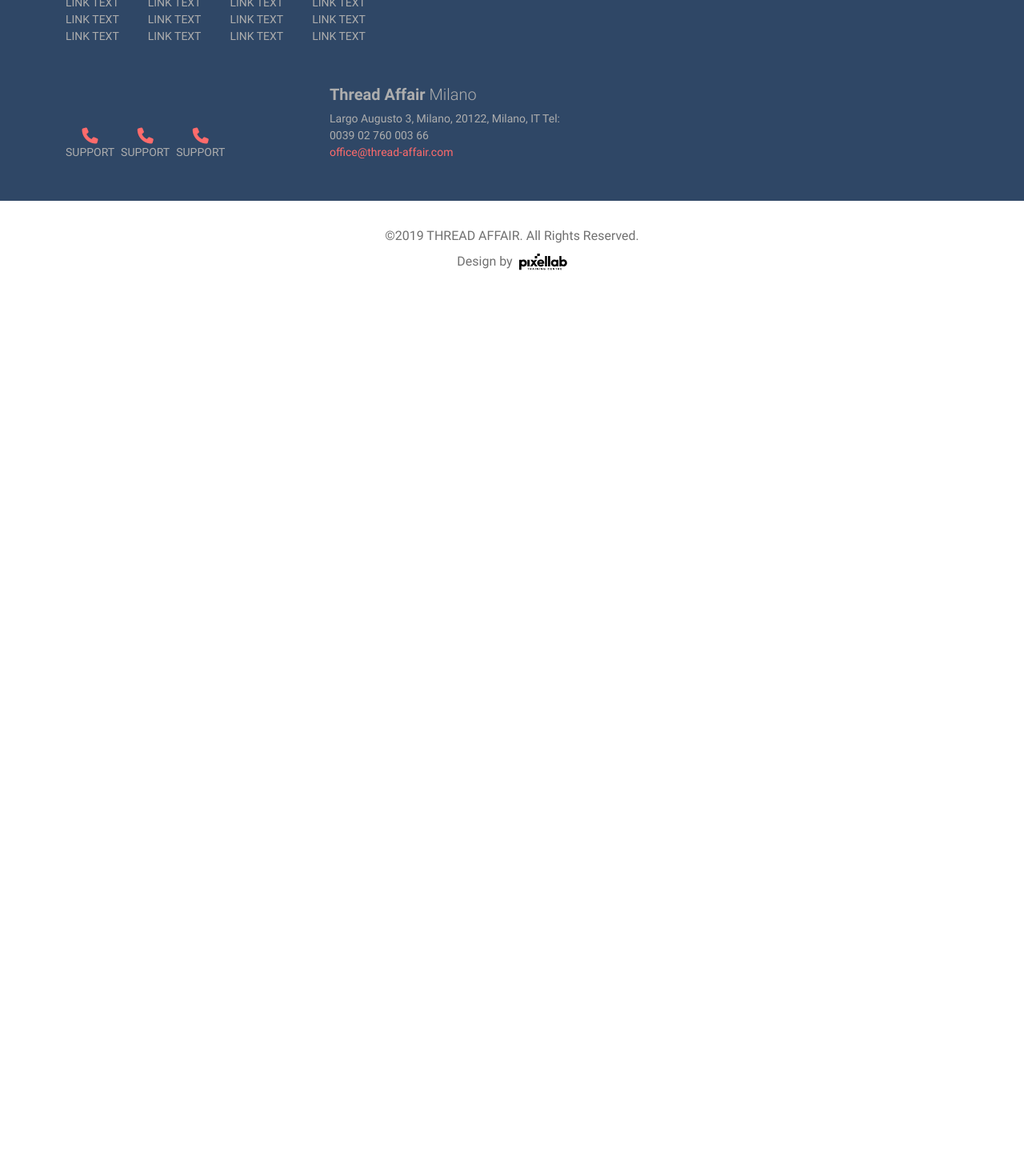
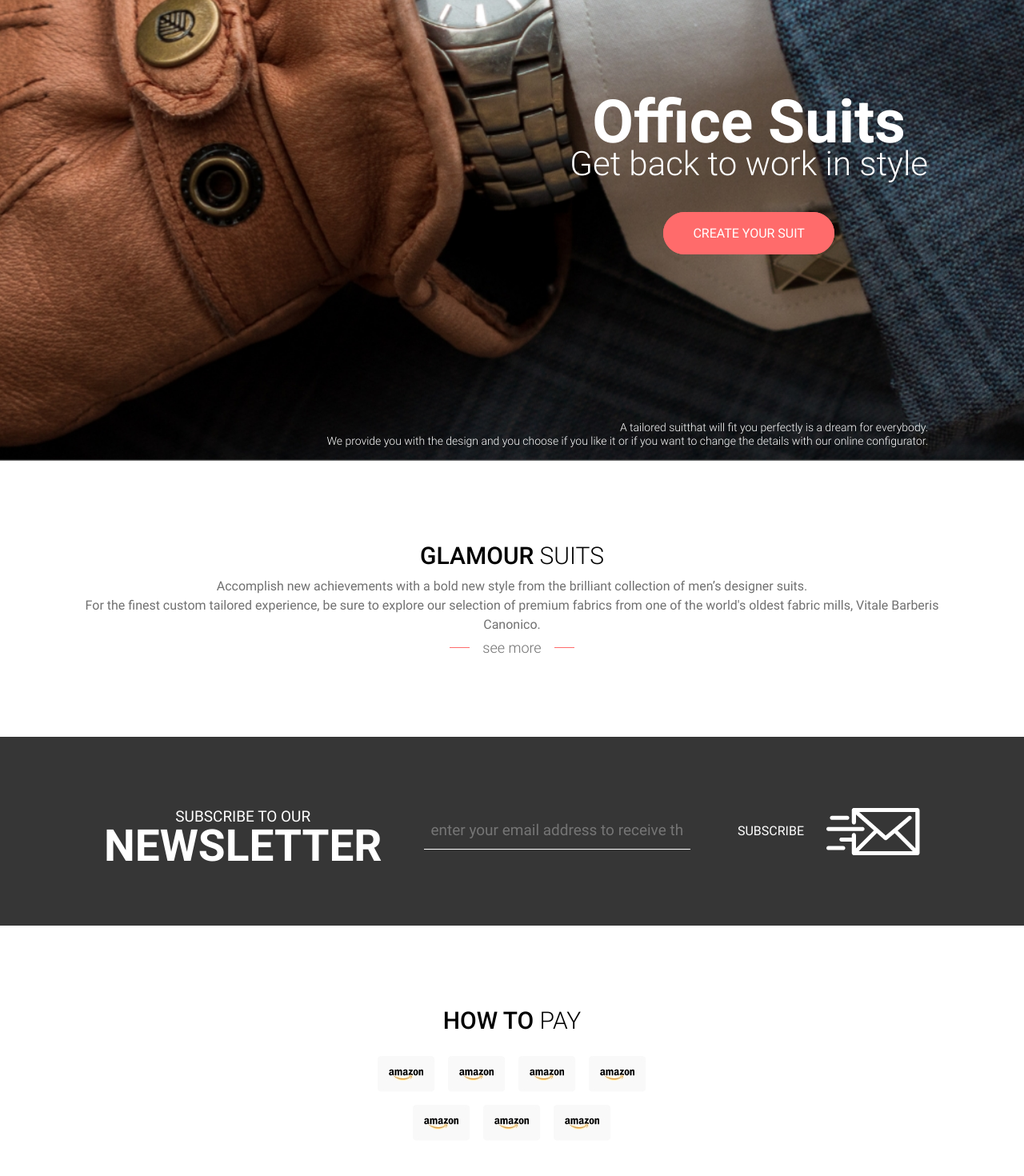
Before and after one commit to TroneciAndrei/nyc-thread-affair, a Next.js app: page / in a window 1280 px wide. Shown: the part 480-1950 px from the top of the page at 80% size. Before the commit the page ends 835 px from the top, so only its background shows below. Built offline with nearby package versions, Linux system fonts and the light colour scheme.

Commit message:
Thread Affair main start

```diff
--- a/components/header.jsx
+++ b/components/header.jsx
@@ -23,13 +23,13 @@
           <ul>
             <li>
               <a href="" title="Menu">
-            <i class="fa-solid fa-bars"></i>
+                <i className="fa-solid fa-bars"></i>
               </a>
             </li>
 
             <li>
               <a href="" title="Search">
-            <i class="fa-solid fa-magnifying-glass"></i>
+                <i className="fa-solid fa-magnifying-glass"></i>
               </a>
             </li>
           </ul>
--- /dev/null
+++ b/components/homepage/home-newsletter.jsx
@@ -0,0 +1,23 @@
+export default function HomeNewsletter() {
+  return (
+    <section className="home-newsletter">
+      <form className="container">
+        <label htmlFor="newsletterEmail">
+          Subscribe to our <span>newsletter</span>
+        </label>
+
+        <input
+          type="email"
+          placeholder="enter your email address to receive the latest newsletter"
+          id="newsletterEmail"
+          name="newsletterEmail"
+          required
+        />
+
+        <button type="submit" title="Subscribe">
+          Subscribe
+        </button>
+      </form>
+    </section>
+  );
+}
--- a/components/main.jsx
+++ b/components/main.jsx
@@ -1,3 +1,108 @@
+import HomeNewsletter from './homepage/home-newsletter';
+
 export default function Main() {
-  return (<main>m</main>);
+  return (
+    <main className="content">
+      <header className="content-header">
+        <div className="banner-main">
+          <div className="banner-main-inner container">
+            <div className="banner-info">
+              <h1>Office Suits</h1>
+              <h2>Get back to work in style</h2>
+
+              <a
+                href=""
+                title="Create your suit"
+                className="button button-large"
+              >
+                Create your suit
+              </a>
+            </div>
+
+            <div className="banner-copy">
+              <p>
+                <span>A tailored suit</span>
+                that will fit you perfectly is a dream for everybody.
+              </p>
+
+              <p className="d-none d-lg-block">
+                We provide you with the design and you choose if you like it or
+                if you want to change the details with our online configurator.
+              </p>
+            </div>
+          </div>
+        </div>
+      </header>
+
+      <section className="content-main">
+        <section className="home-catalog-preview container">
+          <header>
+            <h1 className="section-title">
+              <span>Glamour</span> Suits
+            </h1>
+
+            <p>
+              Accomplish new achievements with a bold new style from the
+              brilliant collection of men’s designer suits.
+            </p>
+            <p>
+              For the finest custom tailored experience, be sure to explore our
+              selection of premium fabrics from one of the world's oldest fabric
+              mills, Vitale Barberis Canonico.
+            </p>
+          </header>
+
+          <section className="product-tiles">
+            {/* insert product-tile */}
+          </section>
+
+          <footer>
+            <a href="" title="See more" className="catalog-preview-cta">
+              see more
+            </a>
+          </footer>
+        </section>
+
+        <HomeNewsletter></HomeNewsletter>
+
+        <section className="home-payment container">
+          <header>
+            <h1 className="section-title">
+              <span>How to</span> Pay
+            </h1>
+          </header>
+
+          <ul>
+            <li>
+              <img src="/images/payment/amazon.jpg" alt="Amazon Logo" />
+            </li>
+
+            <li>
+              <img src="/images/payment/amazon.jpg" alt="Amazon Logo" />
+            </li>
+
+            <li>
+              <img src="/images/payment/amazon.jpg" alt="Amazon Logo" />
+            </li>
+
+            <li>
+              <img src="/images/payment/amazon.jpg" alt="Amazon Logo" />
+            </li>
+
+            <li>
+              <img src="/images/payment/amazon.jpg" alt="Amazon Logo" />
+            </li>
+
+            <li>
+              <img src="/images/payment/amazon.jpg" alt="Amazon Logo" />
+            </li>
+
+            <li>
+              <img src="/images/payment/amazon.jpg" alt="Amazon Logo" />
+            </li>
+          </ul>
+        </section>
+      </section>
+    </main>
+  );
 }
--- a/styles/_variables.scss
+++ b/styles/_variables.scss
@@ -1,5 +1,5 @@
 $brand-primary: #ff6b6b;
-$brand-secondary: #2f4766;
+$brand-secondary: #1b1927;
 
 // grays
 $gray-primary: #707070;
--- /dev/null
+++ b/styles/homepage/_banner-main.scss
@@ -0,0 +1,79 @@
+.banner-main {
+  background: $gray-secondary url('/images/banners/banner-02.jpg') no-repeat
+    center center / cover;
+  height: 716px;
+  color: $white;
+  text-align: center;
+
+  .banner-main-inner {
+    display: flex;
+    flex-direction: column;
+    justify-content: flex-end;
+    align-items: center;
+    height: inherit;
+
+    @include media-breakpoint-up(lg) {
+      align-items: flex-end;
+      justify-content: center;
+      padding-right: 50px;
+      position: relative;
+    }
+
+    .banner-info {
+      h1 {
+        font-size: 50px;
+        font-weight: bold;
+        line-height: 33px;
+
+        @include media-breakpoint-up(lg) {
+          font-size: 75px;
+          line-height: 40px;
+        }
+      }
+
+      h2 {
+        font-size: 27px;
+        font-weight: 300;
+        margin-bottom: 50px;
+
+        @include media-breakpoint-up(lg) {
+          font-size: 42px;
+        }
+      }
+    }
+
+    .banner-copy {
+      width: 210px;
+      font-weight: 300;
+      font-size: 18px;
+      margin: 40px 0 70px 0;
+
+      @include media-breakpoint-up(lg) {
+        position: absolute;
+        bottom: 16px;
+        right: 50px;
+        width: auto;
+        margin: 0;
+        font-size: 14px;
+        text-align: right;
+
+        p {
+          margin: 0;
+          line-height: 17px;
+        }
+      }
+
+      p {
+        span {
+          display: block;
+          font-size: 24px;
+
+          @include media-breakpoint-up(lg) {
+            display: inline;
+            font-size: 14px;
+          }
+        }
+      }
+    }
+  }
+}
--- /dev/null
+++ b/styles/homepage/_home-catalog-preview.scss
@@ -0,0 +1,40 @@
+.home-catalog-preview {
+  & > header {
+    text-align: center;
+
+    p {
+      margin-bottom: 0;
+    }
+  }
+
+  & > footer {
+    text-align: center;
+
+    .catalog-preview-cta {
+      font-size: 18px;
+      font-weight: 300;
+      line-height: 23px;
+      display: inline-flex;
+      align-items: center;
+      gap: 16px;
+
+      &::after,
+      &::before {
+        content: '';
+        width: 25px;
+        height: 1px;
+        display: inline-block;
+        background-color: $brand-primary;
+        transition: width 0.6s linear;
+      }
+
+      &:hover {
+        font-weight: 400;
+        &::before,
+        &::after {
+          width: 100px;
+        }
+      }
+    }
+  }
+}
--- /dev/null
+++ b/styles/homepage/_home-newsletter.scss
@@ -0,0 +1,69 @@
+.home-newsletter {
+  background-color: $gray-secondary;
+  color: $white;
+  font-size: 19px;
+  text-transform: uppercase;
+
+  & > form {
+    display: flex;
+    flex-direction: column;
+    align-items: center;
+    row-gap: 32px;
+    padding: {
+      top: 32px;
+      bottom: 32px;
+    }
+
+    @include media-breakpoint-up(lg) {
+      flex-direction: row;
+      justify-content: space-between;
+      gap: 16px;
+      padding: {
+        left: 60px;
+        right: 60px;
+      }
+      height: 236px;
+    }
+
+    label {
+      text-align: center;
+      line-height: 36px;
+
+      span {
+        font-size: 55px;
+        font-weight: 700;
+        display: block;
+      }
+    }
+
+    input {
+      &[type='email'] {
+        width: 100%;
+        background: transparent;
+        border: none;
+        color: $white;
+        padding: 8px;
+        text-align: center;
+        border-bottom: 1px solid $white;
+
+        @include media-breakpoint-up(lg) {
+          width: 32.60188%;
+        }
+      }
+    }
+
+    button {
+      &[type='submit'] {
+        border: 0;
+        color: $white;
+        text-transform: uppercase;
+        font-size: 16px;
+        display: inline-block;
+        padding-right: 145px;
+        background: transparent url('/images/icons/mail-send.png') no-repeat
+          right center;
+        min-height: 60px;
+      }
+    }
+  }
+}
--- /dev/null
+++ b/styles/homepage/_home-payment.scss
@@ -0,0 +1,10 @@
+.home-payment {
+  ul {
+    max-width: 340px;
+    margin: 26px auto 0 auto;
+    display: flex;
+    justify-content: center;
+    flex-wrap: wrap;
+    gap: 16px;
+  }
+}
--- /dev/null
+++ b/styles/homepage/_index.scss
@@ -0,0 +1,40 @@
+@import './home-payment';
+@import './home-newsletter';
+@import './home-catalog-preview';
+@import './banner-main';
+
+.content-main {
+  margin-top: 63px;
+
+  @include media-breakpoint-up(lg) {
+    margin-top: 100px;
+  }
+
+  & > section {
+    margin-bottom: 70px;
+
+    @include media-breakpoint-up(lg) {
+      margin-bottom: 100px;
+    }
+  }
+
+  .section-title {
+    color: $brand-primary;
+    font-size: 24px;
+    line-height: 29px;
+    font-weight: 500;
+    text-align: center;
+    text-transform: uppercase;
+
+    @include media-breakpoint-up(lg) {
+      font-weight: 300;
+      font-size: 30px;
+      line-height: 37px;
+      color: $black;
+
+      span {
+        font-weight: 500;
+      }
+    }
+  }
+}
--- a/styles/index.scss
+++ b/styles/index.scss
@@ -15,6 +15,9 @@
 
 @import './shared/index';
 @import 'reset';
+
+// homepage
+@import './homepage/index';
 body {
   font-family: 'Roboto', sans-serif;
   color: $gray-primary;
```
Also changed, not shown: pages/test.jsx (deleted, +0 -32 lines). Lines whose indentation alone changed are shown as unchanged.
